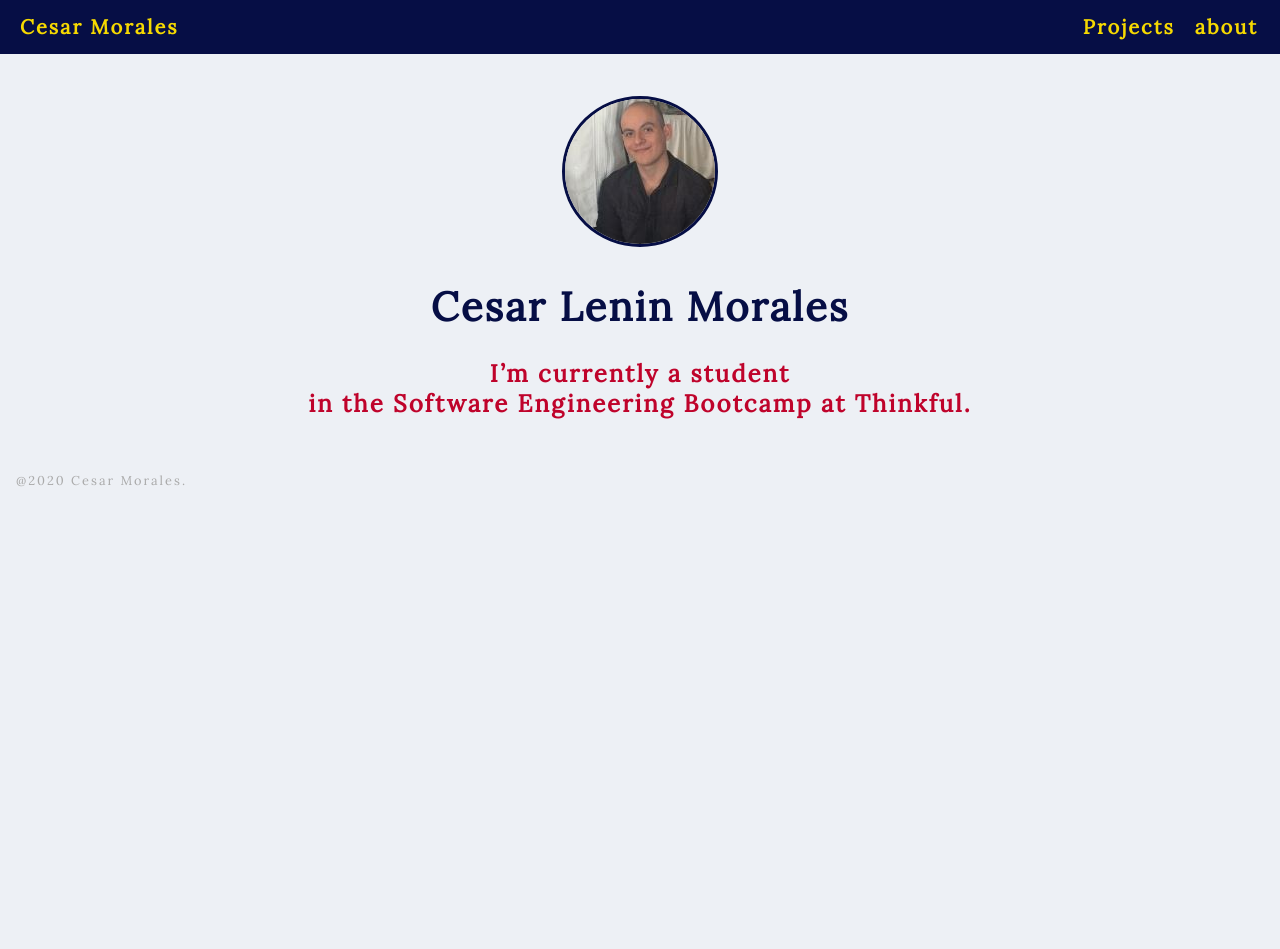
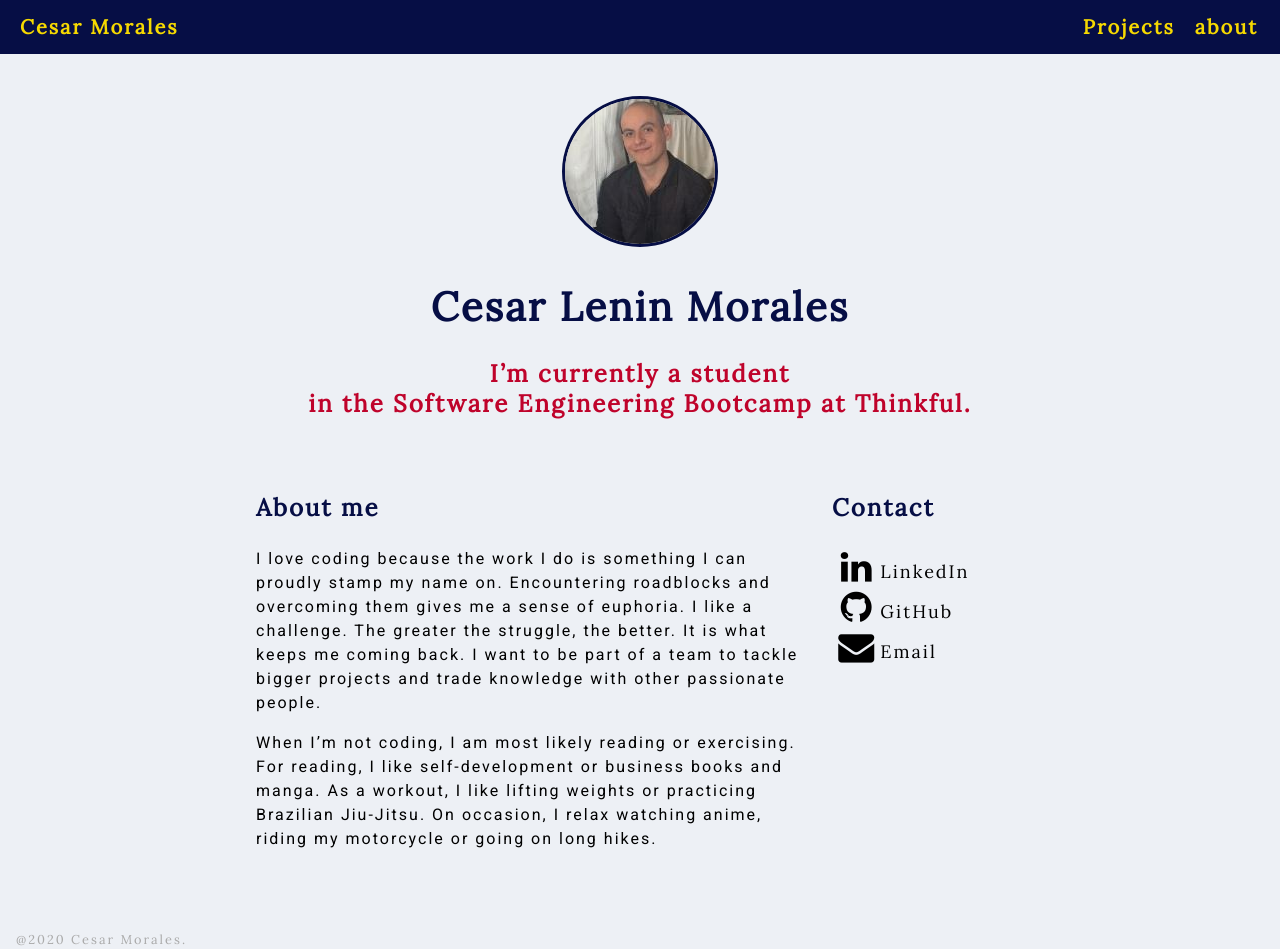
Before and after one commit to cesarlenin/my-portfolio, a React (Create React App) app: page / in a window 1280 px wide. Before the commit the page ends 800 px from the top, so only its background shows below. Built offline with nearby package versions, Linux system fonts and the light colour scheme.

Commit message:
about me page is working

```diff
--- /dev/null
+++ b/src/componets/AboutME/AboutMe.js
@@ -0,0 +1,20 @@
+import React, { Component } from 'react'
+
+export class AboutMe extends Component {
+  render() {
+    return (
+      <section class="about-me">
+    <h3>About me</h3>
+    <p>I love coding because the work I do is something I can proudly stamp my name on.
+     Encountering roadblocks and overcoming them gives me a sense of euphoria. I like a challenge.
+      The greater the struggle, the better. It is what keeps me coming back.
+       I want to be part of a team to tackle bigger projects and trade knowledge with other passionate people.</p>
+    <p>When I’m not coding, I am most likely reading or exercising.
+     For reading, I like self-development or business books and manga. As a workout, I like lifting weights or practicing Brazilian Jiu-Jitsu.
+      On occasion, I relax watching anime, riding my motorcycle or going on long hikes.</p>
+  </section>
+    )
+  }
+}
+
+export default AboutMe
--- /dev/null
+++ b/src/componets/Contact/Contact.js
@@ -0,0 +1,29 @@
+import React, { Component } from 'react'
+
+export class Conctact extends Component {
+  render() {
+    return (
+<section class="contact">
+    <h3>Contact</h3>
+    <div class="contact-links">
+    <a class="contact-link" href="https://www.linkedin.com/in/cesar-lenin-morales-8a8648a0/" target="_blank">
+      <i class="fa fa-fw fa-2x fa-linkedin middle" ></i>
+      <span>LinkedIn</span>
+    </a>
+
+    <a class="contact-link" href="https://github.com/cesarlenin" target="_blank">
+      <i class="fa fa-fw fa-2x fa-github middle"></i>
+      <span>GitHub</span>
+    </a>
+
+    <a class="contact-link" href="mailto:cesarlenin@protonmail.com" target="_blank">
+      <i class="fa fa-fw fa-2x fa-envelope middle"></i>
+      <span>Email</span>
+    </a>
+    </div>
+  </section>
+    )
+  }
+}
+
+export default Conctact
--- a/src/routes/LandingPage/LandingPage.js
+++ b/src/routes/LandingPage/LandingPage.js
@@ -1,11 +1,17 @@
 import React, { Component, Fragment } from 'react'
 import Header from '../../componets/Header/Header'
+import AboutMe from '../../componets/AboutME/AboutMe'
+import Contact from '../../componets/Contact/Contact'
 
 export class LandingPage extends Component {
   render() {
     return (
       <Fragment>
           <Header/>
+          <div clas="info">
+            <AboutMe/>
+            <Contact/>
+          </div>
       </Fragment>
     )
   }
```
